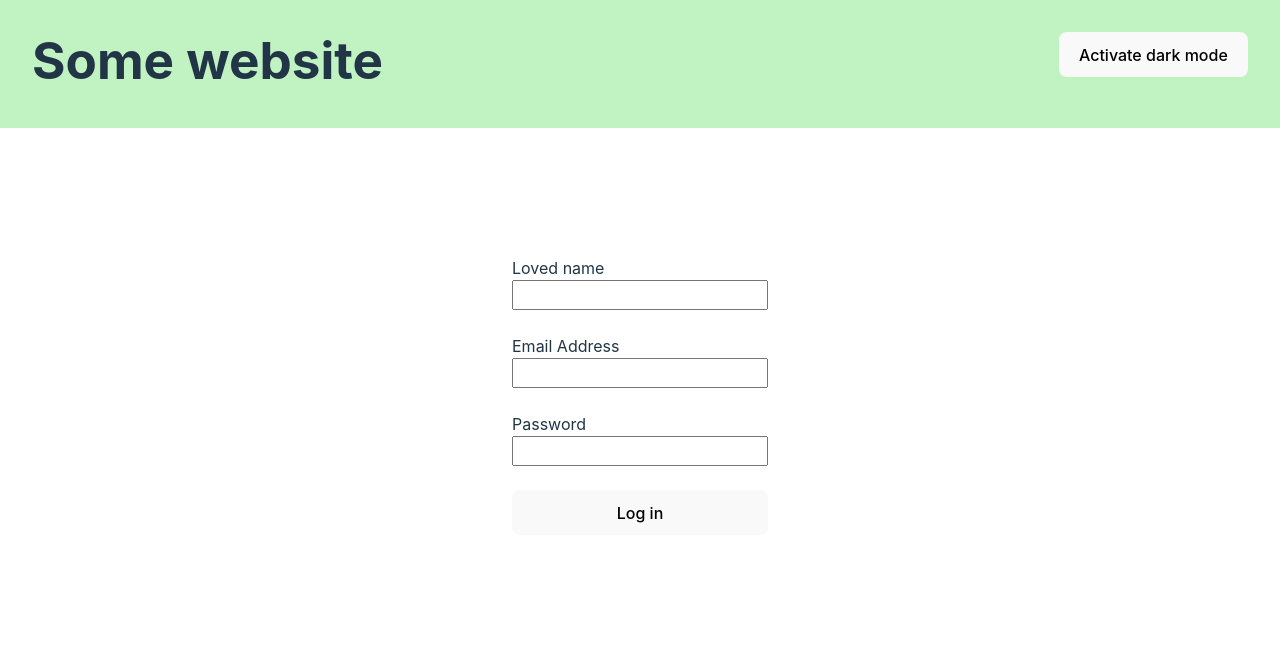
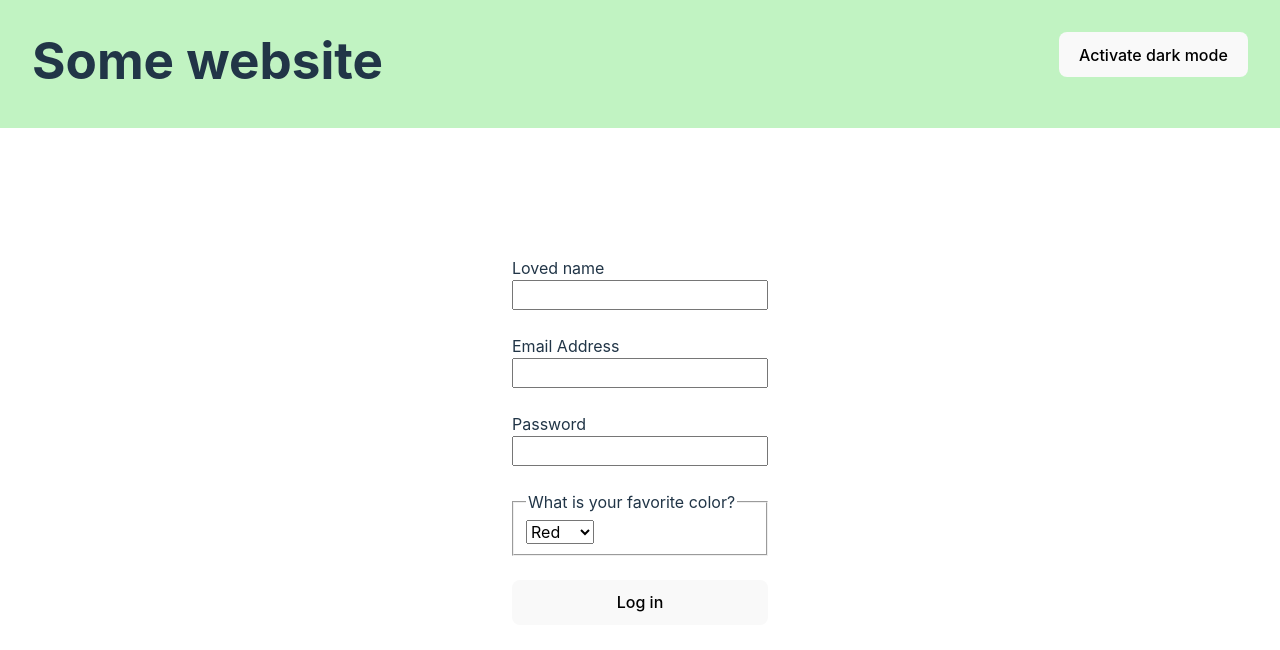
Before and after one commit to meegido/some-website, a React (Vite) app: page / in a window 1280 px wide. Shown: the top 650 px of the page. Built offline with nearby package versions, Linux system fonts and the light colour scheme.

Commit message:
adding select color into loging form

```diff
--- a/src/components/form/form.jsx
+++ b/src/components/form/form.jsx
@@ -6,15 +6,17 @@ function Form() {
   const [name, setName] = React.useState('');
   const [email, setEmail] = React.useState('');
   const [password, setPassword] = React.useState('');
+  const [option, setSelectedOption] = React.useState('');
 
   const handleLogin = (event) => {
     event.preventDefault();
     window.alert('you are logged in');
-    console.log({ name, email, password });
+    console.log({ name, email, password, option });
 
     setName('');
     setEmail('');
     setPassword('');
+    setSelectedOption('');
   };
 
   return (
@@ -43,6 +45,18 @@ function Form() {
           label="Password"
           onChange={(event) => setPassword(event.target.value)}
         />
+        <fieldset>
+          <legend>What is your favorite color?</legend>
+          <select
+            name="color"
+            id="color"
+            onChange={(event) => setSelectedOption(event.target.value)}
+          >
+            <option value="red">Red</option>
+            <option value="blue">Blue</option>
+            <option value="green">Green</option>
+          </select>
+        </fieldset>
         <button>Log in</button>
       </form>
     </>
```
